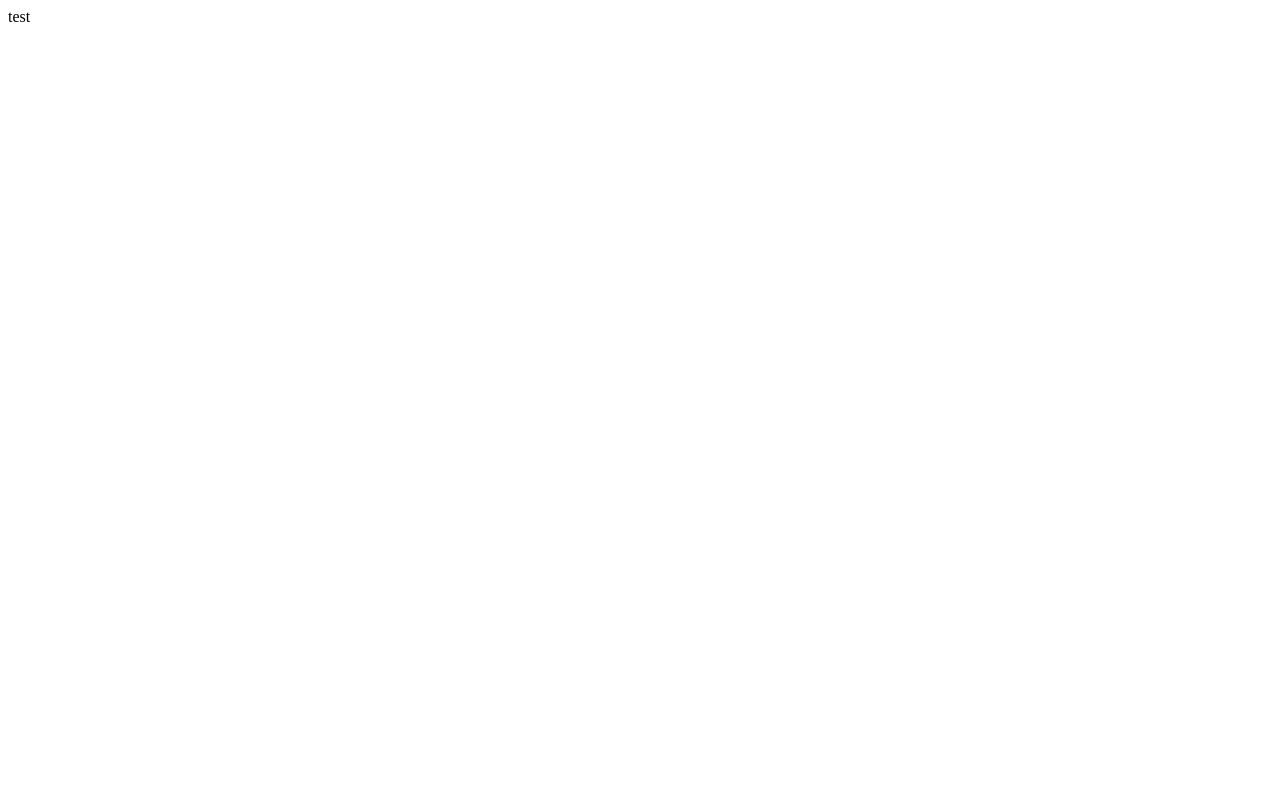
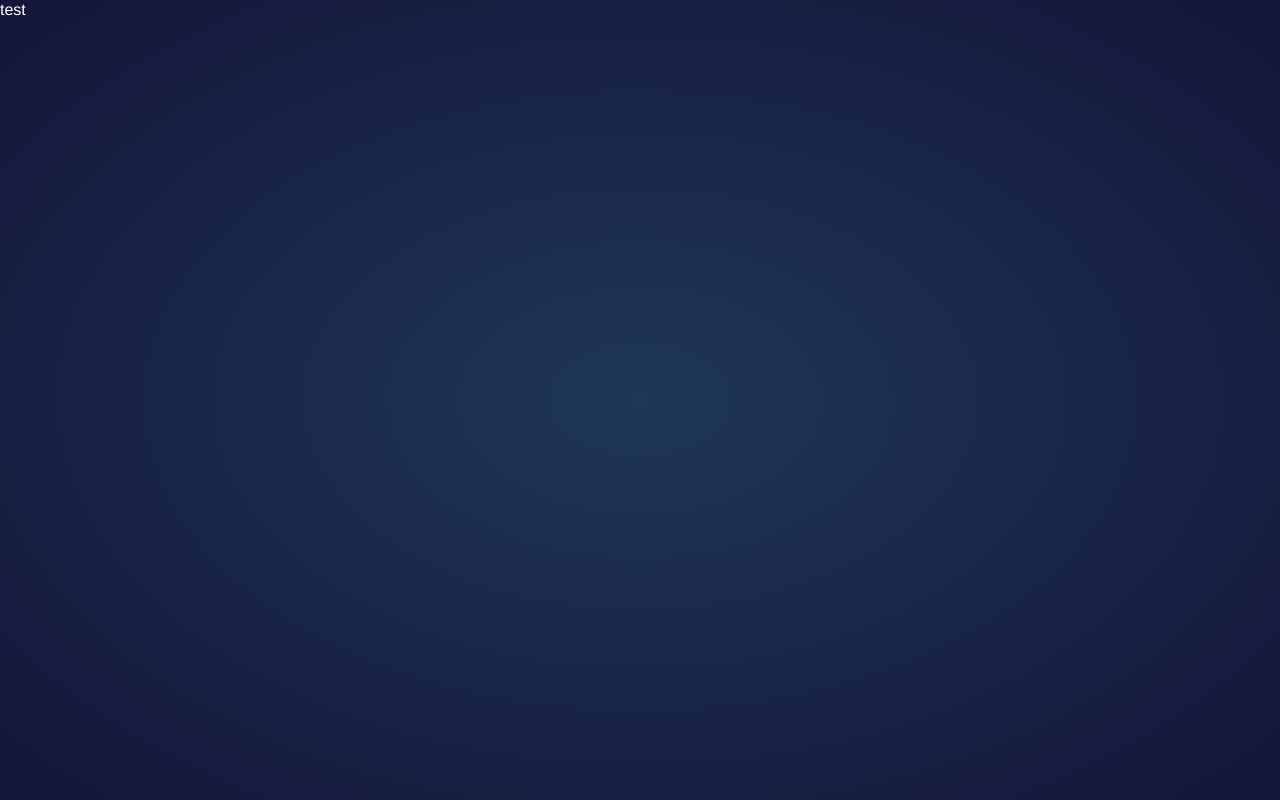
Before and after one commit to DanilovOV/Rock-Paper-Scissors, a Vue app: page / in a window 1280 px wide. Built offline with nearby package versions, Linux system fonts and the light colour scheme.

Commit message:
added base styles

```diff
--- a/package.json
+++ b/package.json
@@ -14,6 +14,7 @@
   "devDependencies": {
     "@types/node": "^20.11.20",
     "@vitejs/plugin-vue": "^5.0.4",
+    "sass": "^1.71.1",
     "typescript": "^5.2.2",
     "vite": "^5.1.4",
     "vue-tsc": "^1.8.27"
--- /dev/null
+++ b/src/assets/styles/_base.scss
@@ -0,0 +1,17 @@
+html {
+	background: var(--c-main-bg);
+	color: var(--c-text-base);
+	height: 100%;
+	overflow-x: hidden;
+}
+
+body {
+	height: 100%;
+	font: 16px/1.25 'Helvetica Neue', sans-serif;
+}
+
+.app {
+	display: flex;
+	flex-direction: column;
+	height: 100%;
+}
--- /dev/null
+++ b/src/assets/styles/_reset.scss
@@ -0,0 +1,69 @@
+:focus,
+:active {
+	outline: none;
+}
+
+a,
+a:visited {
+	text-decoration: none;
+	color: inherit;
+}
+
+h1,
+h2,
+h3,
+h4,
+h5,
+h6 {
+	font-size: inherit;
+	font-weight: inherit;
+}
+
+button {
+	cursor: pointer;
+	background-color: inherit;
+	font-family: inherit;
+}
+
+button,
+select,
+input,
+textarea {
+	border: none;
+	font-size: inherit;
+	font-family: inherit;
+}
+
+* {
+	margin: 0;
+	padding: 0;
+	box-sizing: border-box;
+}
+
+::before,
+::after {
+	box-sizing: border-box;
+}
+
+::placeholder {
+	color: inherit;
+}
+
+textarea {
+	resize: vertical;
+}
+
+li {
+	list-style: none;
+}
+
+input[type='number']::-webkit-outer-spin-button,
+input[type='number']::-webkit-inner-spin-button {
+	-webkit-appearance: none;
+}
+input[type='number'],
+input[type='number']:hover,
+input[type='number']:focus {
+	appearance: none;
+	-moz-appearance: textfield;
+}
--- /dev/null
+++ b/src/assets/styles/_variables.scss
@@ -0,0 +1,5 @@
+:root {
+	--c-main-bg: radial-gradient(hsl(214, 47%, 23%), hsl(237, 49%, 15%));
+	--c-white: #ffffff;
+	--c-text-base: var(--c-white);
+}
--- /dev/null
+++ b/src/assets/styles/index.scss
@@ -0,0 +1,3 @@
+@use 'reset';
+@use 'variables';
+@use 'base';
--- a/src/main.ts
+++ b/src/main.ts
@@ -1,4 +1,5 @@
 import { createApp } from 'vue'
 import App from './App.vue'
+import './assets/styles/index.scss'
 
 createApp(App).mount('#app')
```
Also changed, not shown: 1 other file (tests, documents, lock files or other folders).
